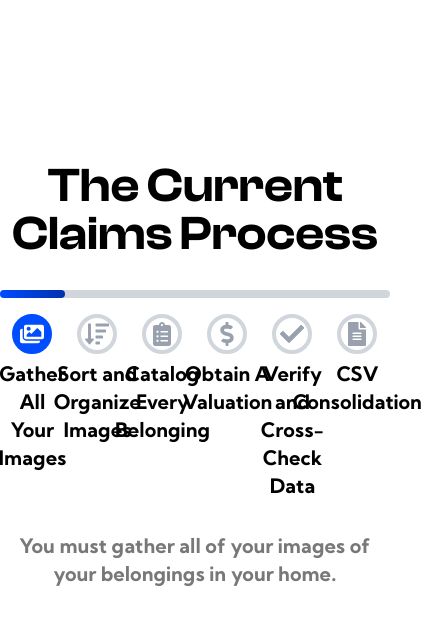
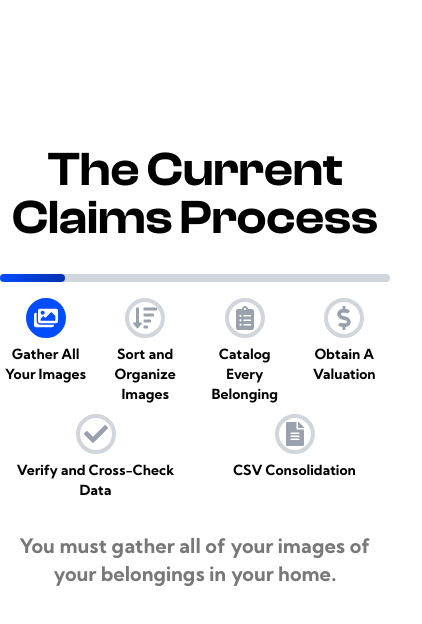
Before and after one commit to adiparekh944/ClaimReady, a Next.js app in the folder frontend/: page / in a window 390 px wide. Shown: the part 2563-3187 px from the top of the page, 422 px wide, since content can reach past the window. Built offline with nearby package versions, Linux system fonts and the light colour scheme.

Commit message:
hopefully mobile looks better for current claims process

```diff
--- a/frontend/src/app/page.tsx
+++ b/frontend/src/app/page.tsx
@@ -207,11 +207,11 @@ function StickyHorizontalTimeline() {
           ></div>
         </div>
         {/* Checkpoints */}
-        <div className="flex w-full justify-between mt-4">
+        <div className="flex w-full justify-between mt-4 flex-wrap gap-2">
           {checkpoints.map((cp, idx) => {
             const Icon = cp.icon;
             return (
-              <div key={cp.id} className="flex flex-col items-center w-1/6">
+              <div key={cp.id} className="flex flex-col items-center flex-1 min-w-[80px]">
                 <div
                   className={`w-10 h-10 rounded-full flex items-center justify-center border-4 mb-2 text-xl font-bold font-kumbh-sans transition-all duration-300 ${
                     idx <= active
@@ -219,9 +219,9 @@ function StickyHorizontalTimeline() {
                       : "bg-white border-gray-300 text-gray-400"
                   }`}
                 >
-                 <Icon size={24} />
+                  <Icon size={24} />
                 </div>
-                <div className="text-center text-xl font-kumbh-sans font-semibold">
+                <div className="text-center text-sm md:text-xl font-kumbh-sans font-semibold break-words">
                   {cp.label}
                 </div>
               </div>
```
